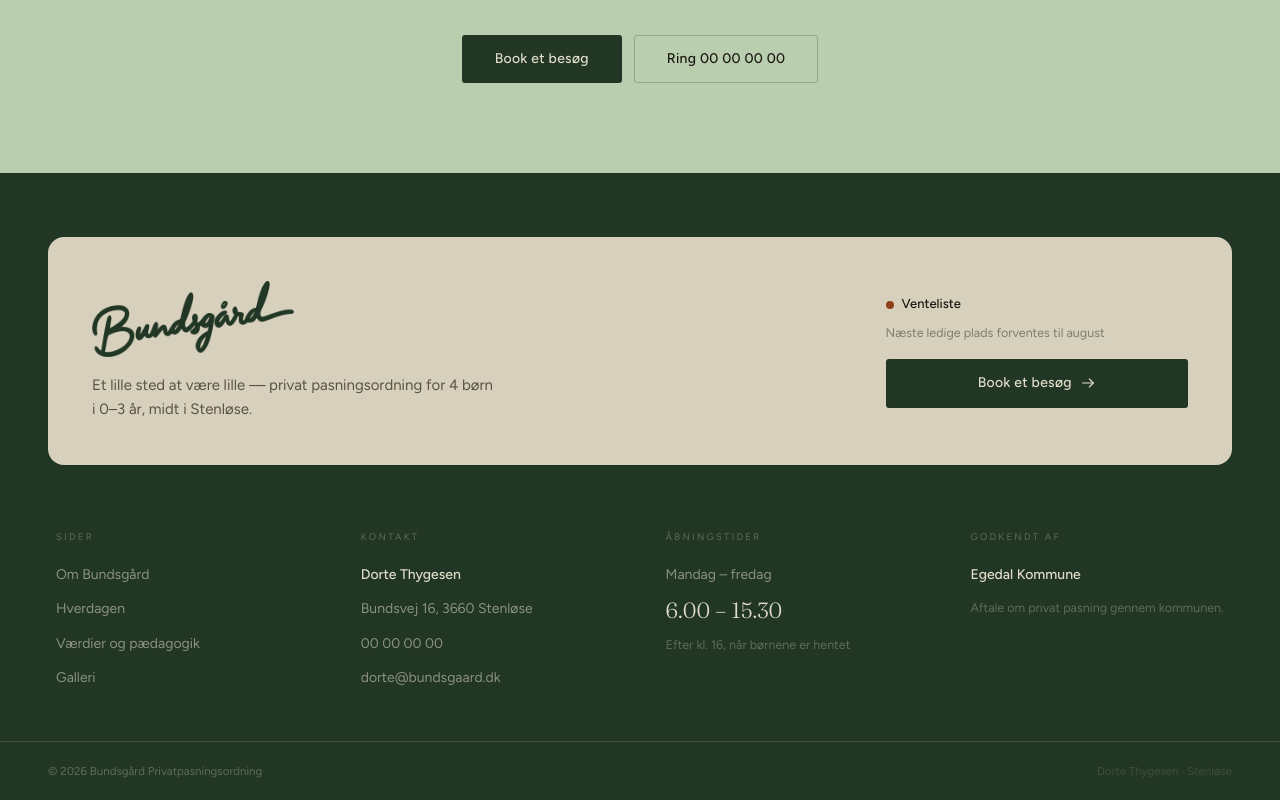
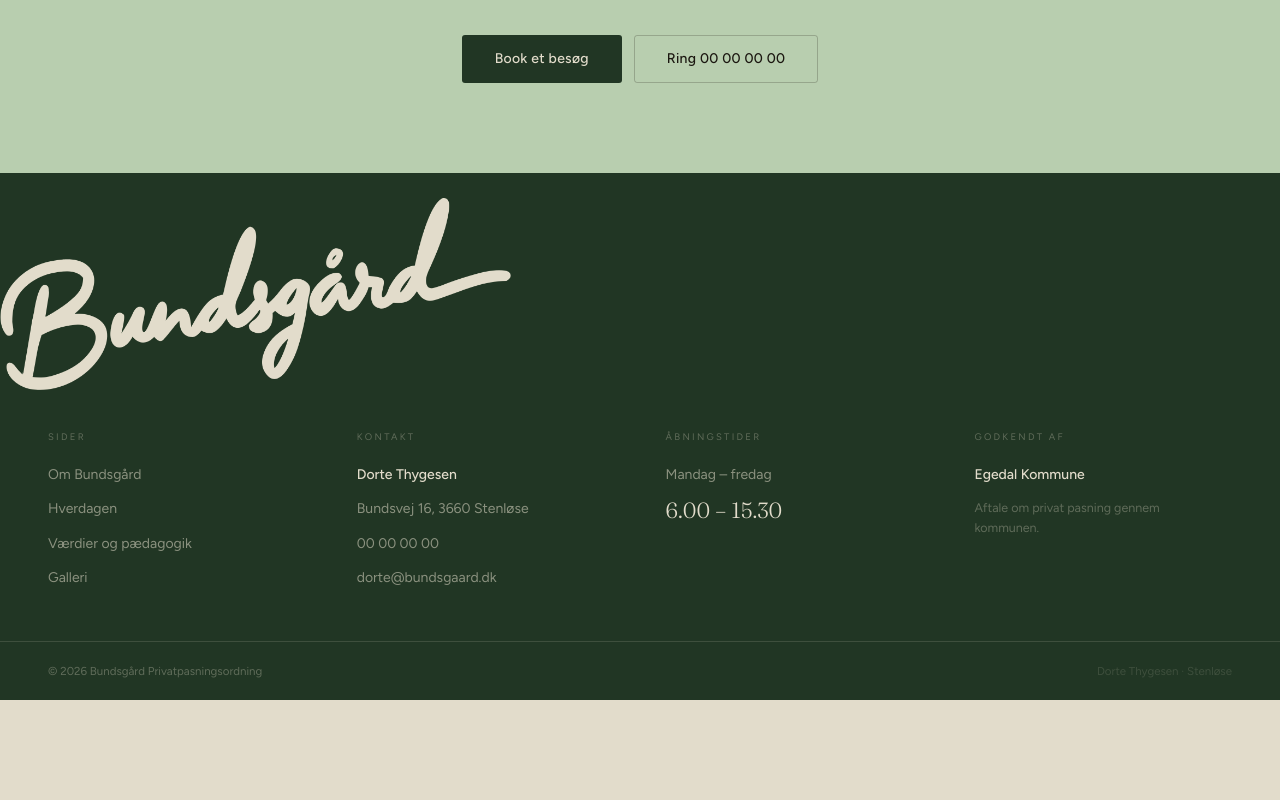
Before and after one commit to Bean-Machinie/Bundsgaards-Private-Pasningsordning-hjemmeside, a React (Vite) app: page / in a window 1280 px wide. Shown: the part 4455-5255 px from the top of the page. After the commit the page ends 5155 px from the top, so only its background shows below. Built offline with nearby package versions, Linux system fonts and the light colour scheme.

Commit message:
updated footer

```diff
--- a/src/components/Footer.css
+++ b/src/components/Footer.css
@@ -1,103 +1,72 @@
 /* The footer is the site's grounding dark band, done in the brand's forest
-   green rather than flat ink so it reads as part of the same warm world. The
-   green wordmark can't sit on green, so the lead lives on a warm surface panel
-   where it reads crisply; the details sit on the green in cream. */
+   green rather than flat ink so it reads as part of the same warm world. An
+   oversized cream wordmark sits at the top and is dropped down so its script
+   tail cuts over the top edge of the structured details below. */
 .site-footer {
   margin-top: auto;
   background: var(--color-primary);
   color: var(--color-on-dark);
+  /* Contain the wordmark's leftward bleed at the viewport edge so it never adds
+     a horizontal scrollbar — clipping here (full width) rather than on the inner
+     shell lets the mark drift into the outer margin instead of being cut off. */
+  overflow-x: clip;
+}
+/* The global selection tint is a faint green — invisible on this green band.
+   Invert it here so highlighted text reads: cream mark, green text. */
+.site-footer ::selection {
+  background: color-mix(in srgb, var(--color-on-dark) 85%, transparent);
+  color: var(--color-primary);
 }
 
 .site-footer__inner {
-  display: grid;
-  gap: clamp(36px, 5vw, 64px);
-  padding-block: clamp(40px, 5vw, 72px) clamp(32px, 4vw, 52px);
+  position: relative;
+  /* Extra top padding drops the oversized wordmark away from the footer's top
+     edge — it overflows its slot upward, so this is what gives it headroom. */
+  padding-block: clamp(72px, 8vw, 120px) clamp(32px, 4vw, 52px);
 }
 
-/* — lead: warm panel with wordmark + CTA ——————————————————————————— */
-
-.site-footer__lead {
-  display: flex;
-  flex-wrap: wrap;
-  align-items: center;
-  justify-content: space-between;
-  gap: var(--space-8);
-  padding: clamp(24px, 3.5vw, 44px);
-  background: var(--color-surface);
-  /* A big block, so the largest near-square radius plus its padding step, to
-     keep the corner concentric with the content inside. */
-  border-radius: calc(var(--radius-xl) + var(--space-2));
-  color: var(--color-ink);
-}
-
-.site-footer__lead-brand {
-  display: flex;
-  flex-direction: column;
-  align-items: flex-start;
-  gap: var(--space-4);
-  min-width: min(280px, 100%);
+/* — oversized wordmark in a fixed slot ————————————————————————————————
+   The slot reserves a set slice of height; the wordmark is positioned inside
+   it, so changing the logo's size or offset never moves the columns below. */
+.site-footer__brand {
+  position: relative;
+  height: clamp(92px, 9vw, 128px);
 }
 .site-footer__wordmark {
+  position: absolute;
+  bottom: 0;
+  /* Bleed left, scaling with the page's outer margin: a big drift into the
+     whitespace on wide screens, tucking back to the edge on narrow ones so the
+     wordmark is never clipped. */
+  left: calc(
+    -1 * var(--shell-gutter) - 0.55 * max(0px, (100vw - var(--shell-max)) / 2)
+  );
   display: block;
-  height: clamp(52px, 6vw, 76px);
+  height: clamp(116px, 15vw, 210px);
   width: auto;
+  z-index: 2;
   /* A logo, not a saveable/selectable asset — same guards as the header. */
   user-select: none;
   pointer-events: none;
   -webkit-user-drag: none;
 }
-.site-footer__pitch {
-  max-width: 42ch;
-  margin: 0;
-  font-size: 15px;
-  line-height: 1.6;
-  color: var(--color-ink-soft);
+/* On slim (phone/tablet) widths there's no whitespace to drift into, so drop
+   the leftward bleed and line the wordmark up with the content gutter — same
+   left edge as the columns below, instead of hugging the screen edge. */
+@media (max-width: 780px) {
+  .site-footer__wordmark {
+    left: 0;
+  }
 }
 
-.site-footer__lead-actions {
-  display: flex;
-  flex-direction: column;
-  align-items: flex-start;
-  gap: var(--space-4);
-}
-.site-footer__status {
-  display: flex;
-  align-items: center;
-  flex-wrap: wrap;
-  gap: var(--space-2);
-  margin: 0;
-  font-size: 13px;
-  font-weight: 500;
-  color: var(--color-ink);
-}
-.site-footer__status-dot {
-  width: 8px;
-  height: 8px;
-  flex: none;
-  border-radius: var(--radius-full);
-  background: var(--color-secondary);
-}
-.site-footer__status.is-waitlist .site-footer__status-dot {
-  background: var(--color-accent);
-}
-.site-footer__status-note {
-  flex-basis: 100%;
-  font-weight: 400;
-  font-size: 12.5px;
-  color: var(--color-ink-3);
-}
-.site-footer__cta {
-  align-self: stretch;
-  justify-content: center;
-}
-
-/* — details columns on the green band ——————————————————————————————— */
+/* — details columns ——————————————————————————————————————————————————— */
 
 .site-footer__cols {
   display: grid;
   grid-template-columns: repeat(auto-fit, minmax(min(200px, 100%), 1fr));
   gap: clamp(28px, 4vw, 56px);
-  padding-inline: var(--space-2);
+  /* A calm gap under the wordmark slot; the slot itself reserves the rest. */
+  padding-top: clamp(28px, 3vw, 46px);
 }
 
 .site-footer__col {
@@ -121,6 +90,7 @@
   font-weight: 500;
 }
 .site-footer__muted {
+  max-width: 28ch;
   font-size: 12.5px;
   line-height: 1.6;
   color: var(--color-on-dark-3);
--- a/src/components/Footer.tsx
+++ b/src/components/Footer.tsx
@@ -2,22 +2,19 @@ import { Link } from 'react-router-dom';
 
 import { fullAddress, site } from '../content/site';
 import { footerNav, routes } from '../routes';
-import { ArrowRightIcon } from './Icons';
-import titleImage from '../assets/images/title-images/title-image-short-green.png';
+import titleImage from '../assets/images/title-images/title-image-short-cream.png';
 
 import './Footer.css';
 
 export default function Footer() {
   const year = new Date().getFullYear();
-  const isWaitlist = site.availability === 'Venteliste';
 
   return (
     <footer className="site-footer">
       <div className="shell site-footer__inner">
-        {/* Lead — the green wordmark on a warm panel (where it reads), paired
-            with the availability and the primary call to action. */}
-        <section className="site-footer__lead">
-          <div className="site-footer__lead-brand">
+        {/* The wordmark floats inside a fixed-height slot, so resizing or
+            shifting it never nudges the columns below — only the image moves. */}
+        <div className="site-footer__brand">
           <img
             className="site-footer__wordmark"
             src={titleImage}
@@ -25,29 +22,8 @@ export default function Footer() {
             draggable={false}
             onContextMenu={(event) => event.preventDefault()}
           />
-            <p className="site-footer__pitch">
-              Et lille sted at være lille — privat pasningsordning for{' '}
-              {site.childCount} børn i {site.ageRange}, midt i {site.city}.
-            </p>
         </div>
 
-          <div className="site-footer__lead-actions">
-            <p className={`site-footer__status${isWaitlist ? ' is-waitlist' : ''}`}>
-              <span className="site-footer__status-dot" aria-hidden="true" />
-              {site.availability}
-              <span className="site-footer__status-note">{site.availabilityNote}</span>
-            </p>
-            <Link
-              to={routes.kontakt.path}
-              className="btn btn-primary btn--lg site-footer__cta"
-            >
-              Book et besøg
-              <ArrowRightIcon size={16} />
-            </Link>
-          </div>
-        </section>
-
-        {/* Details — labelled columns on the green band. */}
         <div className="site-footer__cols">
           <nav className="site-footer__col" aria-label="Sider">
             <span className="site-footer__label">Sider</span>
@@ -74,7 +50,6 @@ export default function Footer() {
             <span className="site-footer__label">Åbningstider</span>
             <span>Mandag – fredag</span>
             <span className="site-footer__hours">6.00 – 15.30</span>
-            <span className="site-footer__muted">{site.bestReachedAt}</span>
           </div>
 
           <div className="site-footer__col">
```
Also changed, not shown: src/assets/images/title-images/title-image-short-cream.png (added). Lines whose indentation alone changed are shown as unchanged.
